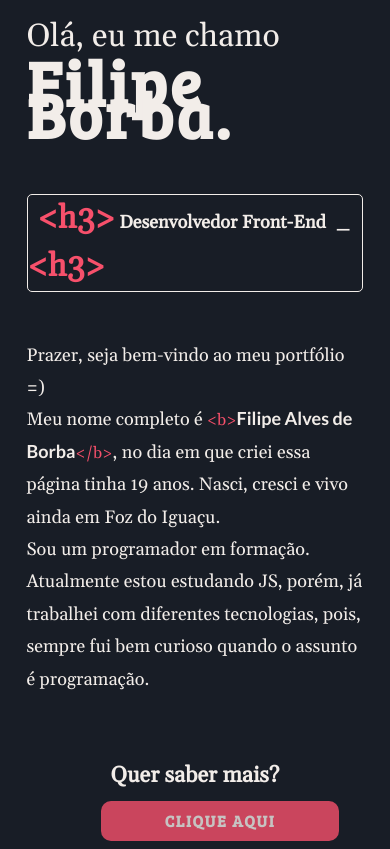
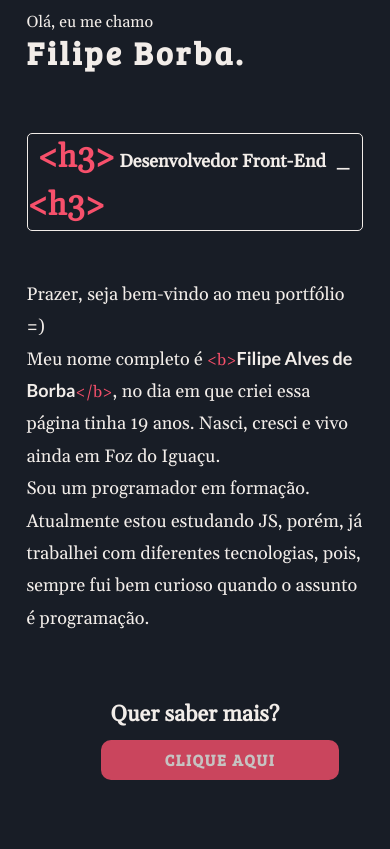
Before and after one commit to filipexxborba/filipe.github.io, a plain HTML site: page index.html in a window 390 px wide. Drawn offline with nearby package versions, Linux system fonts and the light colour scheme.

Commit message:
Update style.css

```diff
--- a/css/style.css
+++ b/css/style.css
@@ -177,11 +177,11 @@ body{
     }
 
     .introducao p{
-        font-size: 32px;
+        font-size: 16px;
     }
 
     .introducao h2{
-        font-size: 64px;
+        font-size: 32px;
     }
 
     .introducao h3{
```
